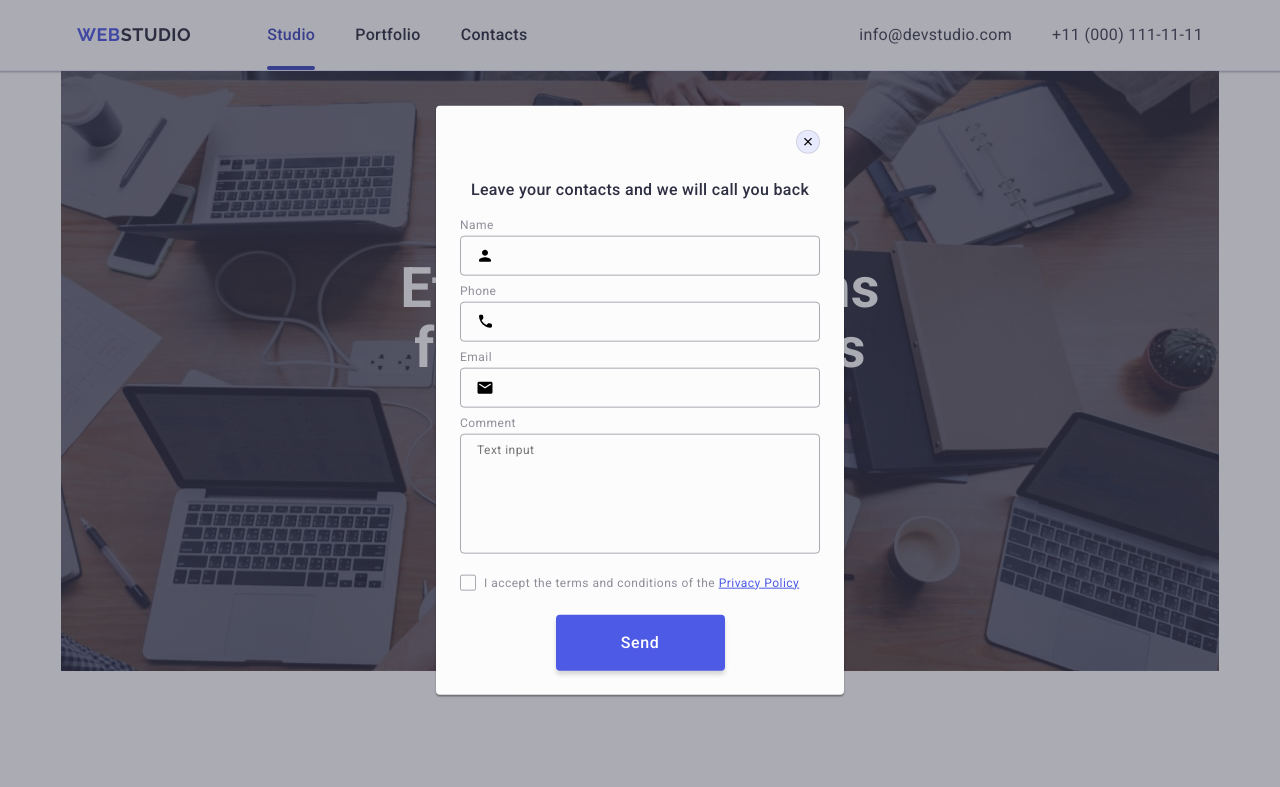
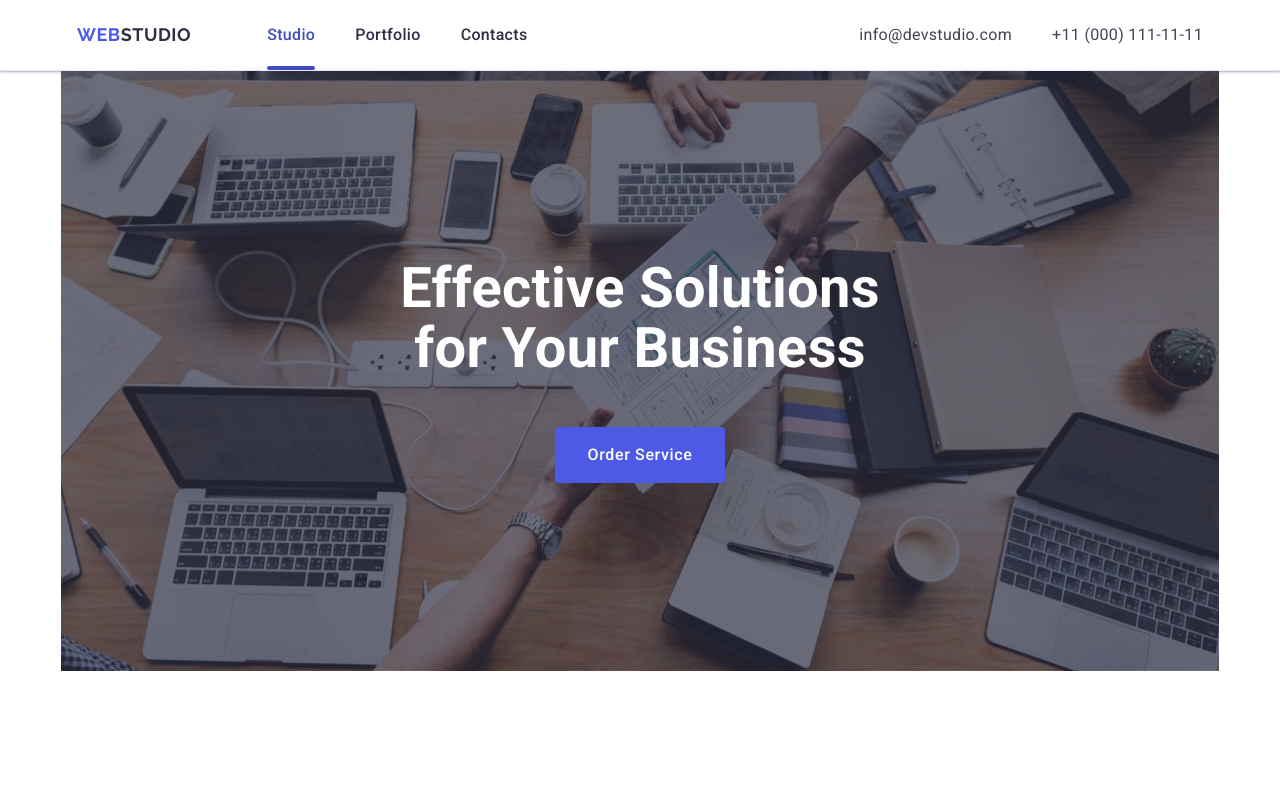
Before and after one commit to nasteap2015/goit-markup-hw-06, a plain HTML site: page index.html in a window 1280 px wide. Shown: the top 787 px of the page. Drawn offline with nearby package versions, Linux system fonts and the light colour scheme.

Commit message:
js corrected

```diff
--- a/index.html
+++ b/index.html
@@ -437,7 +437,7 @@
     </footer>
 
 
-    <div class="backdrop" order-modal>
+    <div class="backdrop is-hidden" order-modal>
         <div class="modal">
             <button class="close-button" type="button" order-modal-close>
                 <svg class="close-button-icon" width="8" height="8">
```
